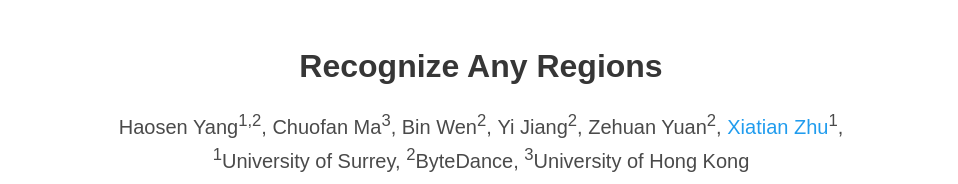
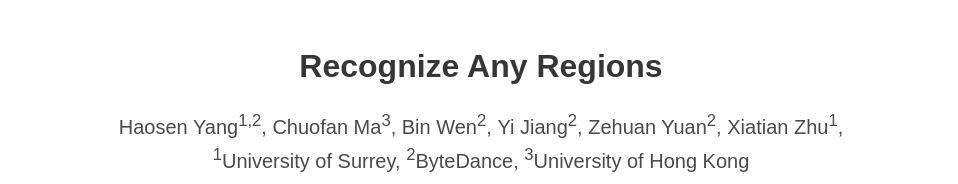
Before and after one commit to bklg/bklg.github.io, a plain HTML site: page index.html in a window 1280 px wide. Shown: the top 184 px of the page, without its empty margins (159-1117 px from the left). Drawn offline with nearby package versions, Linux system fonts and the light colour scheme; some icons are missing; a web font is replaced by a local one.

Commit message:
Update index.html

```diff
--- a/index.html
+++ b/index.html
@@ -104,7 +104,7 @@
               Zehuan Yuan<sup>2</sup>,
             </span>
             <span class="author-block">
-              <a href="https://xjqi.github.io/">Xiatian Zhu</a><sup>1</sup>,
+              Xiatian Zhu<sup>1</sup>,
             </span>
           </div>
 
```
